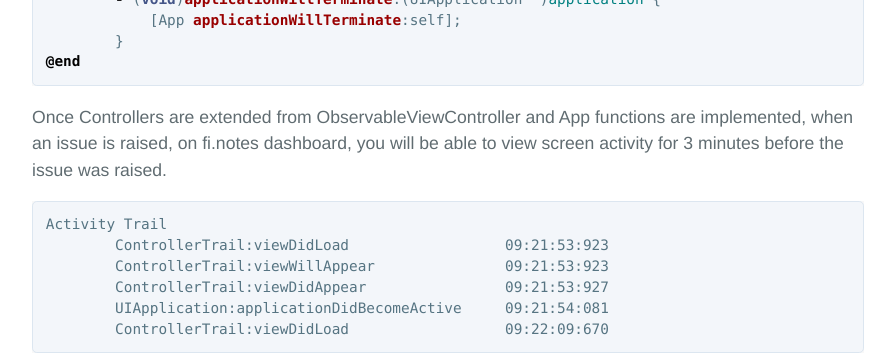
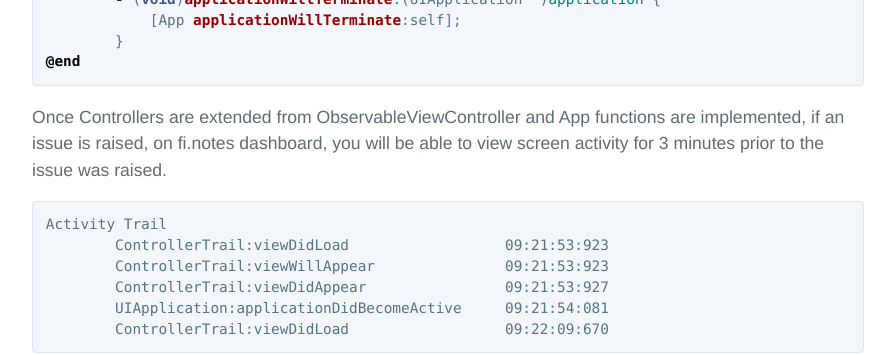
Before and after one commit to finotes/finotes.github.io, a Jekyll site: the page built from _posts/2018-01-19-ios-docs.md, in a window 1280 px wide and 900 px high, scrolled down 3948 px. Shown: the part 153-508 px from the top of the window, without its empty margins (192-1087 px from the left). Built offline with Jekyll 4.4.1, drawn with Linux system fonts in a browser that asks for light colours; some web fonts are replaced.

Commit message:
Update 2018-01-19-ios-docs.md

````diff
--- a/_posts/2018-01-19-ios-docs.md
+++ b/_posts/2018-01-19-ios-docs.md
@@ -159,7 +159,7 @@ You may use App functions to report different app states along with Controller t
 	}
 @end
 ```
-Once Controllers are extended from ObservableViewController and App functions are implemented, when an issue is raised, on fi.notes dashboard, you will be able to view screen activity for 3 minutes before the issue was raised.
+Once Controllers are extended from ObservableViewController and App functions are implemented, if an issue is raised, on fi.notes dashboard, you will be able to view screen activity for 3 minutes prior to the issue was raised.
 ```
 Activity Trail
 	ControllerTrail:viewDidLoad                  09:21:53:923
````
